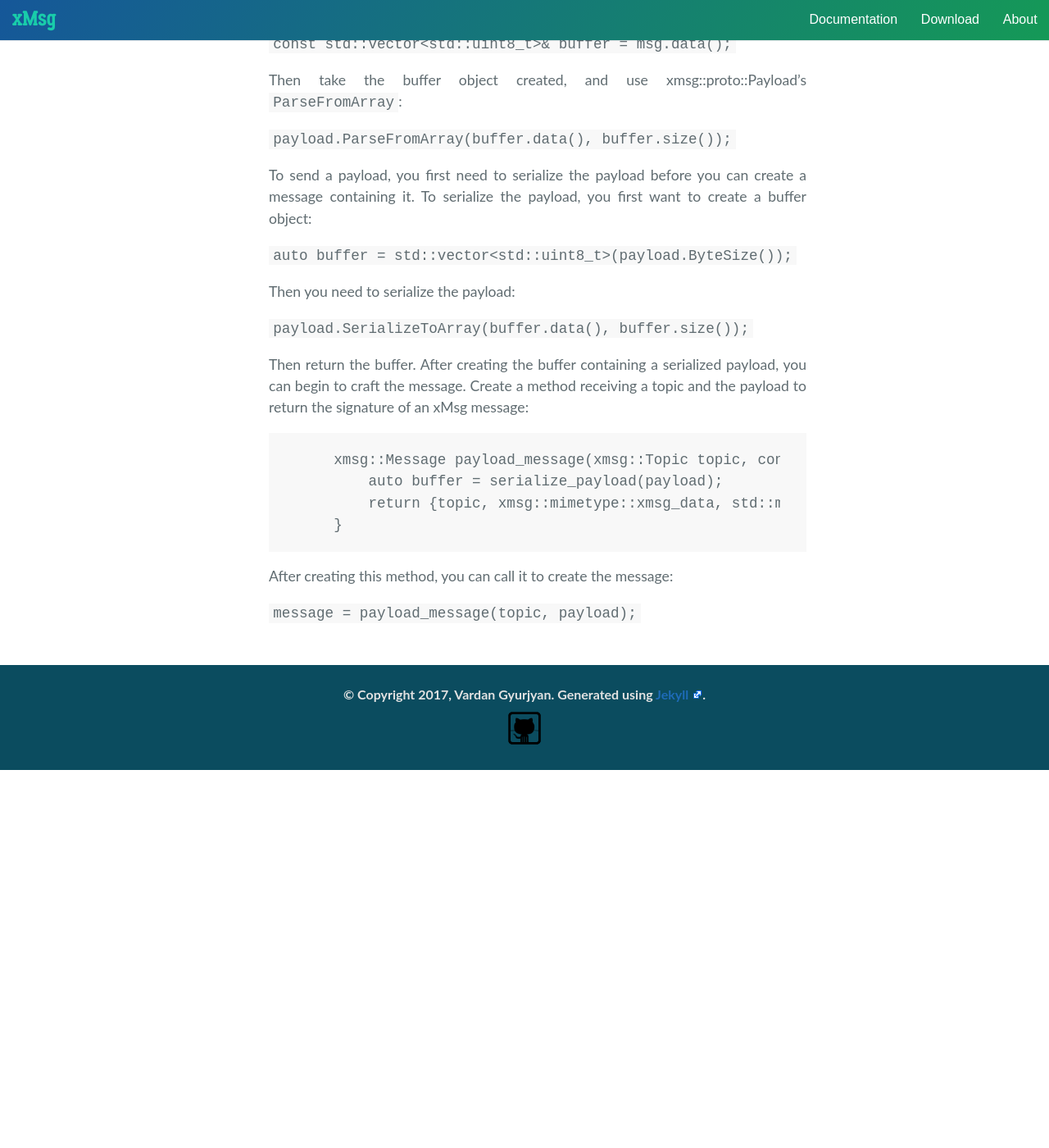
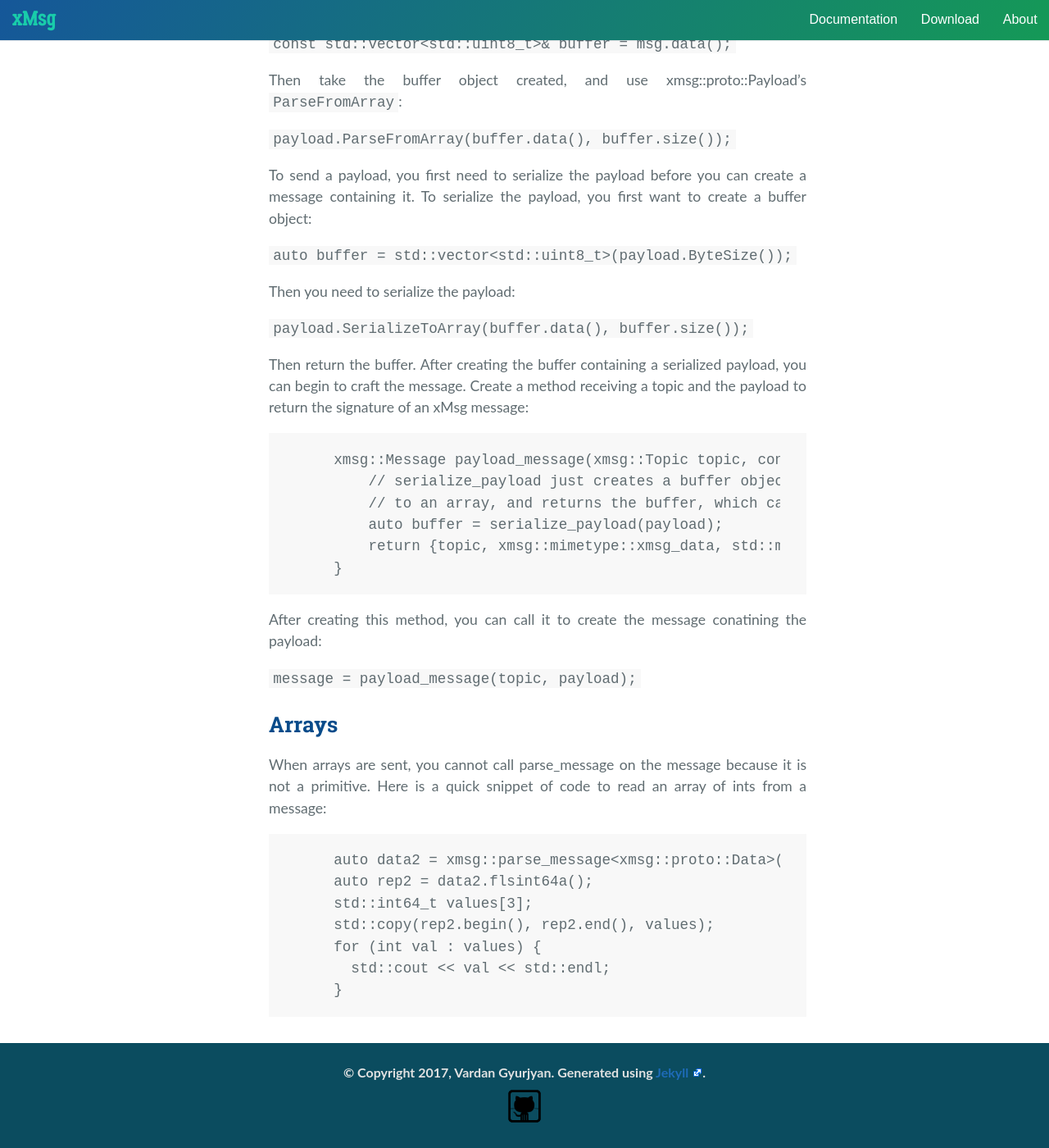
Before and after one commit to JeffersonLab/xmsg-docs, a Jekyll site: the page built from docs/tutorials/cpp.md, in a window 1280 px wide and 1400 px high, scrolled down 2587 px. Shown: the whole window at 82% size. Built offline with Jekyll 4.4.1, drawn with Linux system fonts in a browser that asks for light colours; nearby versions of some CDN libraries; before the commit the page ends 3526 px from its top, so only the background shows below that.

Commit message:
updated cpp tutorial page

````diff
--- a/docs/tutorials/cpp.md
+++ b/docs/tutorials/cpp.md
@@ -138,12 +138,32 @@ payload to return the signature of an xMsg message:
 
   ```
   xmsg::Message payload_message(xmsg::Topic topic, const xmsg::proto::Payload payload) {
+      // serialize_payload just creates a buffer object, serializes the payload
+      // to an array, and returns the buffer, which can be seen above
       auto buffer = serialize_payload(payload);
       return {topic, xmsg::mimetype::xmsg_data, std::move(buffer)};
   }
   ```
 
 
-After creating this method, you can call it to create the message:
+After creating this method, you can call it to create the message conatining the
+payload:
 
   `message = payload_message(topic, payload);`
+
+
+## Arrays
+
+When arrays are sent, you cannot call parse_message on the message because it is
+not a primitive. Here is a quick snippet of code to read an array of ints from a
+message:
+
+  ```
+  auto data2 = xmsg::parse_message<xmsg::proto::Data>(msg);
+  auto rep2 = data2.flsint64a();
+  std::int64_t values[3];
+  std::copy(rep2.begin(), rep2.end(), values);
+  for (int val : values) {
+    std::cout << val << std::endl;
+  }
+  ```
````
